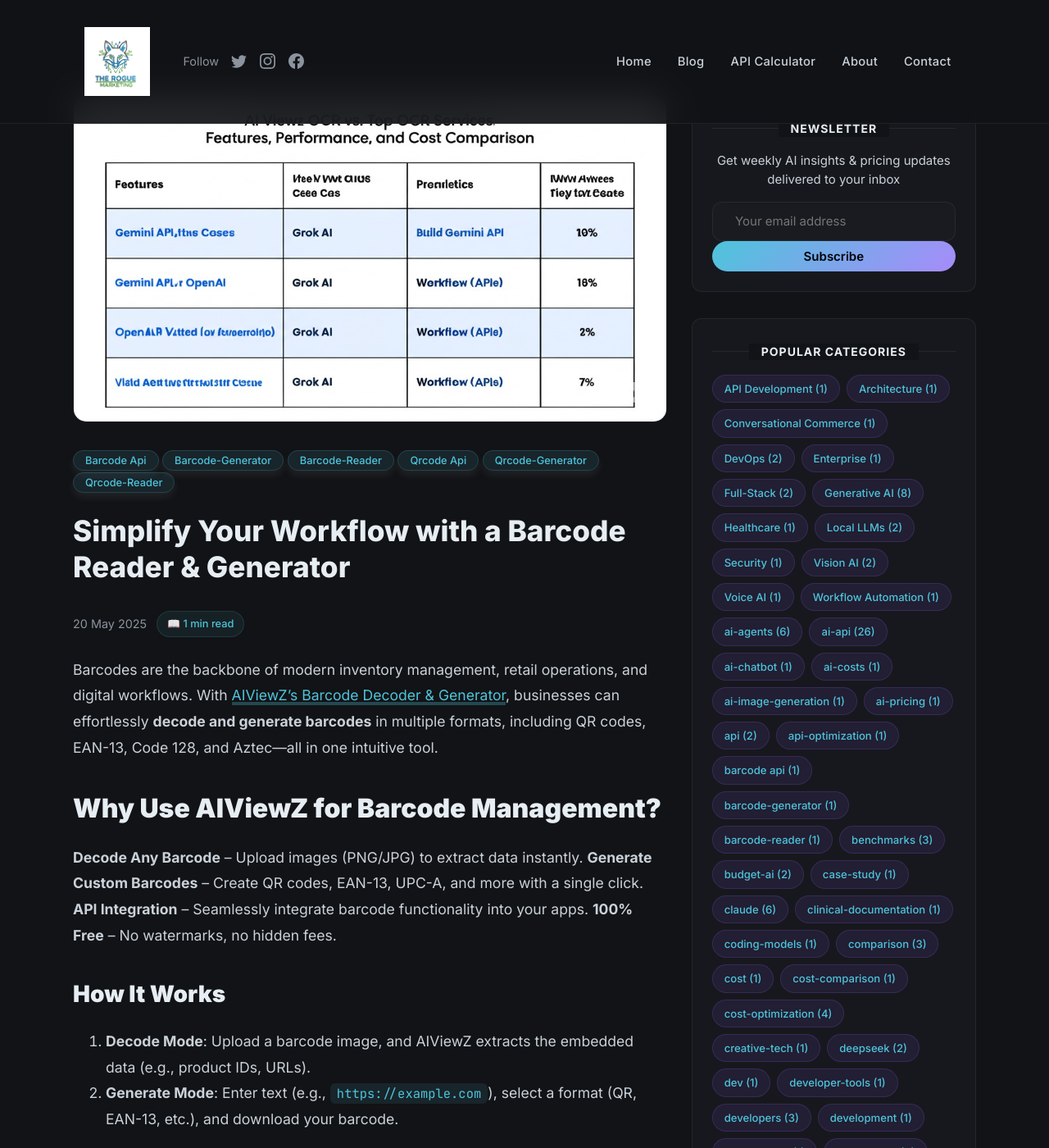
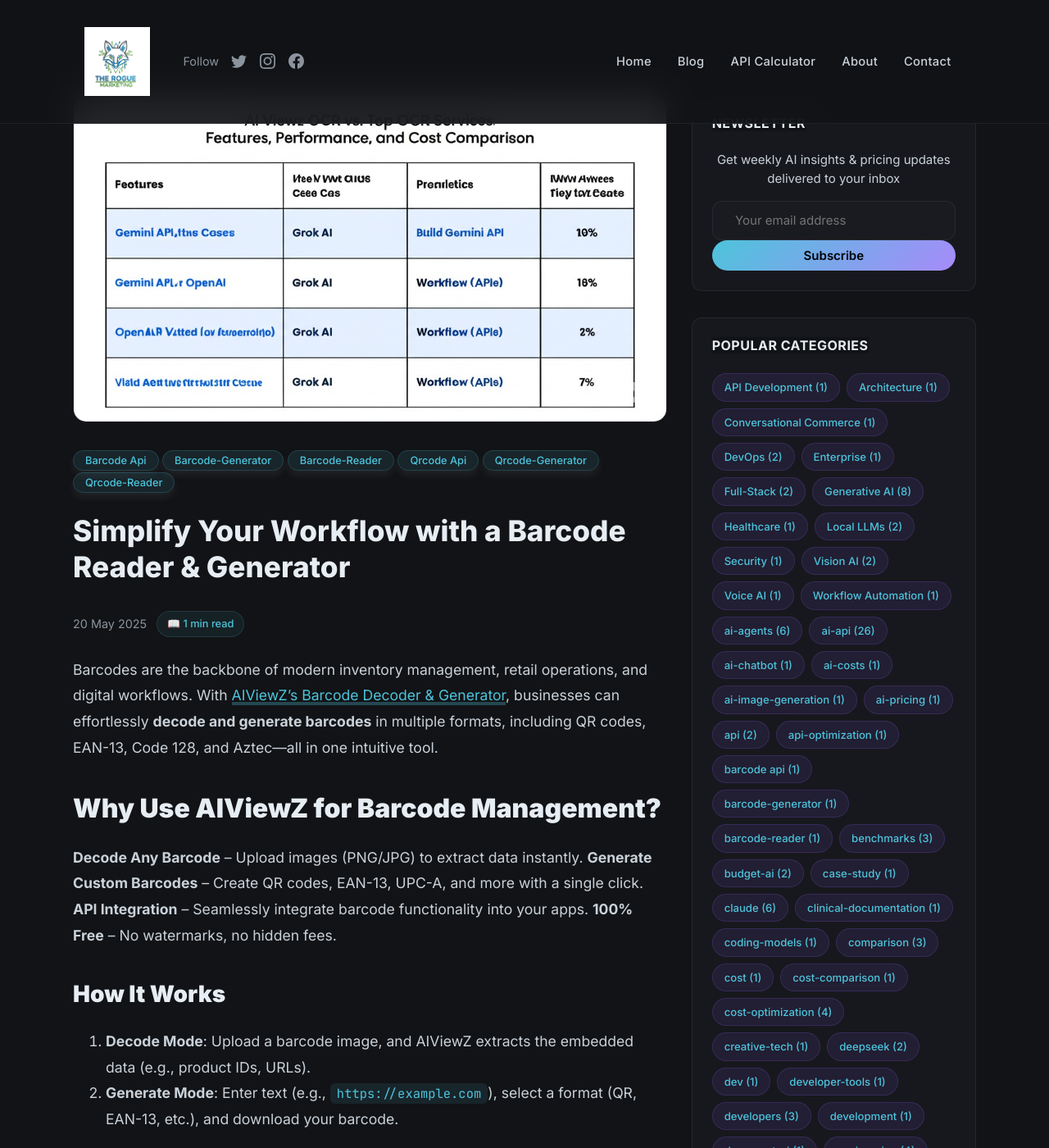
Before and after one commit to the-rogue-marketing/the-rogue-marketing.github.io, a Jekyll site: the page built from _posts/2025-05-20-simplify-your-workflow-with-a-barcode-reader-generator.md, in a window 1280 px wide and 1400 px high. Shown: the whole window at 82% size. Built offline with Jekyll 4.4.1, drawn with Linux system fonts in a browser that asks for light colours; comment, search, counter and statistics services are not loaded.

Commit message:
SEO Fixes: Remove duplicate meta description and canonical links, restore linear heading hierarchy, and resolve keyword density warnings

```diff
--- a/_includes/sidebar.html
+++ b/_includes/sidebar.html
@@ -1,10 +1,10 @@
 <div class="sidebar sticky-top">
     <div class="sidebar-section">
-        <h5><span>Newsletter</span></h5>
+        <h3><span>Newsletter</span></h3>
         {% include newsletter.html %}
     </div>
     <div class="sidebar-section">
-        <h5><span>Popular Categories</span></h5>
+        <h3><span>Popular Categories</span></h3>
         <div class="category-pills">
             {% assign categories = site.categories | sort %}
             {% for category in categories %}
--- a/_layouts/default.html
+++ b/_layouts/default.html
@@ -6,34 +6,6 @@
 <meta name="theme-color" content="#0a0e1a">
 <meta name="robots" content="index, follow, max-image-preview:large, max-snippet:-1, max-video-preview:-1">
 <link rel="icon" href="{{ site.baseurl }}/{{site.favicon}}">
-<link rel="canonical" href="{{ page.url | absolute_url }}">
-
-<title>{{ page.title }} | {{site.title}}</title>
-{% if page.description %}
-<meta name="description" content="{{ page.description | truncate: 160 }}">
-{% elsif page.excerpt %}
-<meta name="description" content="{{ page.excerpt | strip_html | truncate: 160 }}">
-{% else %}
-<meta name="description" content="{{ site.description | truncate: 160 }}">
-{% endif %}
-
-<!-- Open Graph / Facebook -->
-<meta property="og:type" content="{% if page.layout == 'post' %}article{% else %}website{% endif %}">
-<meta property="og:url" content="{{ page.url | absolute_url }}">
-<meta property="og:title" content="{{ page.title }} | {{site.title}}">
-<meta property="og:description" content="{% if page.description %}{{ page.description | truncate: 200 }}{% elsif page.excerpt %}{{ page.excerpt | strip_html | truncate: 200 }}{% else %}{{ site.description | truncate: 200 }}{% endif %}">
-{% if page.image %}<meta property="og:image" content="{{ site.url }}{{ site.baseurl }}/{{ page.image }}">{% elsif site.og_image %}<meta property="og:image" content="{{ site.url }}{{ site.baseurl }}/{{ site.og_image }}">{% endif %}
-<meta property="og:site_name" content="{{ site.title }}">
-
-<!-- Twitter Card -->
-<meta name="twitter:card" content="summary_large_image">
-{% if site.twitter_username %}<meta name="twitter:site" content="@{{ site.twitter_username }}">{% endif %}
-<meta name="twitter:title" content="{{ page.title }}">
-<meta name="twitter:description" content="{% if page.description %}{{ page.description | truncate: 200 }}{% elsif page.excerpt %}{{ page.excerpt | strip_html | truncate: 200 }}{% else %}{{ site.description | truncate: 200 }}{% endif %}">
-{% if page.image %}<meta name="twitter:image" content="{{ site.url }}{{ site.baseurl }}/{{ page.image }}">{% endif %}
-
-{% if page.keywords %}<meta name="keywords" content="{{ page.keywords }}">{% endif %}
-
 {% seo %}
 
 <!-- Preconnect for performance -->
--- a/assets/css/custom.css
+++ b/assets/css/custom.css
@@ -385,11 +385,18 @@
 
 /* ===== Sidebar ===== */
 .sidebar { color: var(--text-secondary); }
-.sidebar h5 span {
+.sidebar h3 {
+    font-size: 1rem !important;
+    font-weight: 700 !important;
+    text-transform: uppercase;
+    letter-spacing: 0.5px;
+    margin-bottom: 1.5rem;
+}
+.sidebar h3 span {
     background: var(--bg-primary) !important;
     color: var(--text-primary) !important;
 }
-.sidebar h5:before {
+.sidebar h3:before {
     background-color: var(--border-subtle) !important;
 }
 .sidebar-section {
--- a/index.html
+++ b/index.html
@@ -12,7 +12,7 @@
   <div class="row align-items-center justify-content-between">
     <div class="col-md-6">
       <h1 class="font-weight-bold mb-4 serif-font">AI Insights That<br>Break the Mold</h1>
-      <p class="lead mb-4">We decode AI pricing, benchmark models, and craft fearless strategies — so you can build smarter, ship faster, and spend less.</p>
+      <p class="lead mb-4">We provide bold AI insights that break the mold of traditional tech. We decode API pricing, benchmark models, and craft fearless strategies so you can build smarter, ship faster, and spend less.</p>
       <a href="{{site.baseurl}}/about" class="btn btn-dark text-white px-5 btn-lg" id="hero-cta">Explore Insights</a>
     </div>
     <div class="col-md-6 text-right pl-0 pl-lg-4">
```
